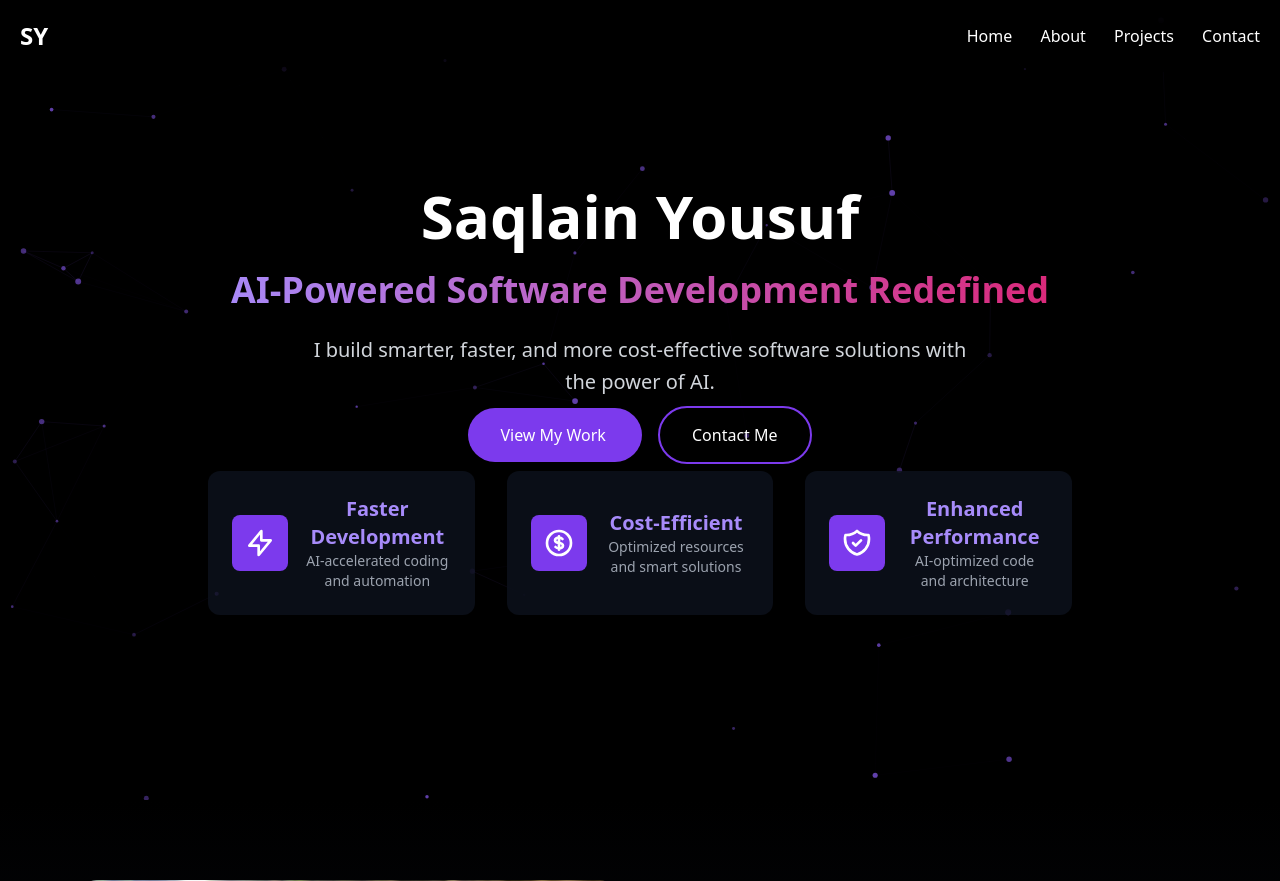
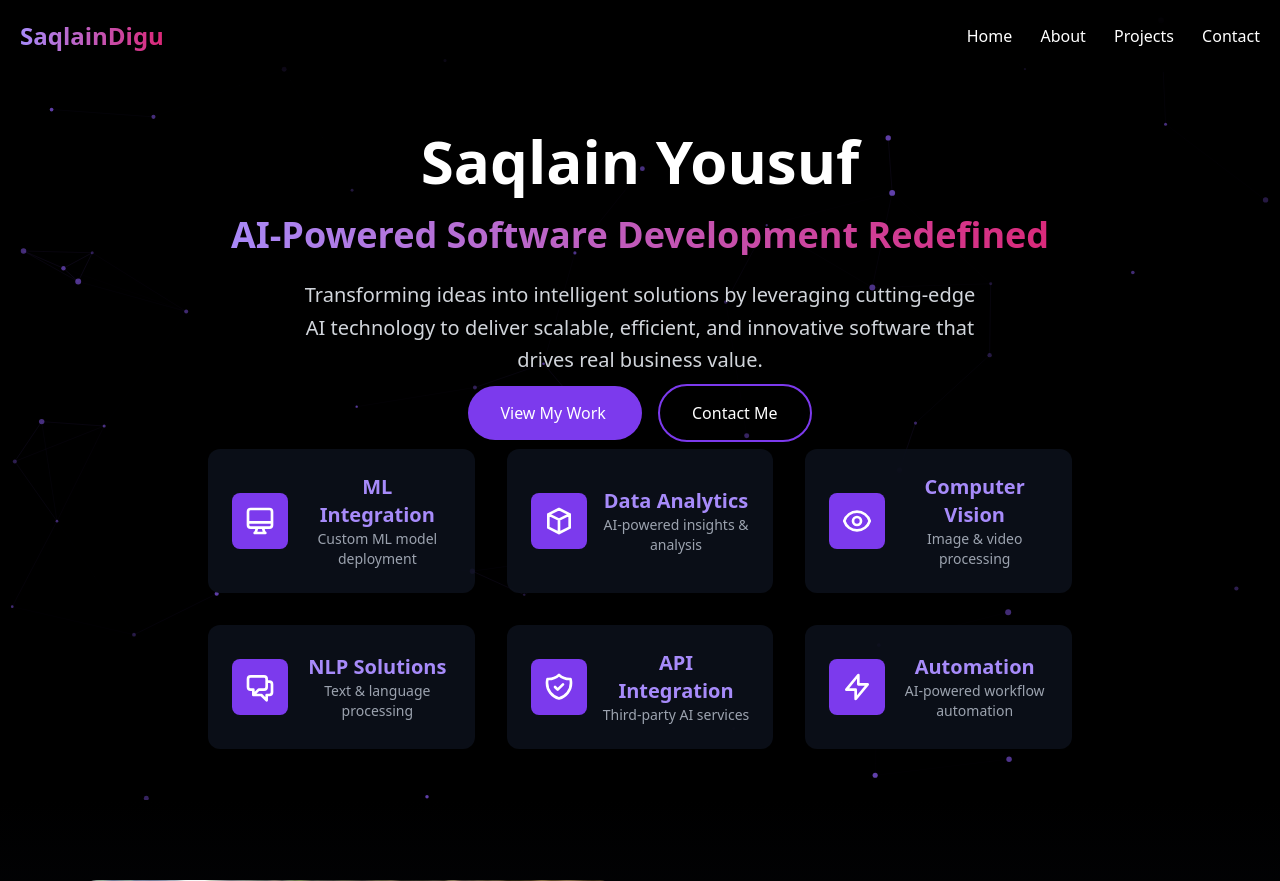
Before and after one commit to Saqlaindigu/Developer-Portfolio, a Django app: page / in a window 1280 px wide. Shown: the top 881 px of the page. Run offline with Django 5.2, Linux system fonts and the light colour scheme; some libraries are stand-ins or nearby versions.

Commit message:
cards are fixed

```diff
--- a/Portfolio/templates/portfolio_main/home.html
+++ b/Portfolio/templates/portfolio_main/home.html
@@ -14,9 +14,9 @@
     <canvas id="particles-bg" class="fixed top-0 left-0 w-full h-full z-0"></canvas>
 
     <div class="relative z-10">
-        <nav class="fixed w-full p-5 bg-black bg-opacity-50 backdrop-filter backdrop-blur-lg">
+        <nav class="fixed w-full p-5 bg-black bg-opacity-50 backdrop-filter backdrop-blur-lg z-50">
             <div class="container mx-auto flex justify-between items-center">
-                <div class="text-2xl font-bold">SY</div>
+                <div class="text-2xl font-bold bg-gradient-to-r from-purple-400 to-pink-600 text-transparent bg-clip-text">SaqlainDigu</div>
                 <div class="space-x-6">
                     <a href="#home" class="hover:text-purple-500 transition-colors">Home</a>
                     <a href="#about" class="hover:text-purple-500 transition-colors">About</a>
@@ -27,7 +27,7 @@
         </nav>
 
         <main class="min-h-screen">
-            <section id="home" class="h-screen flex items-center justify-center">
+            <section id="home" class="h-screen flex items-center justify-center pt-20">
                 <div class="text-center space-y-6 max-w-4xl px-4">
                     <h1 class="text-6xl font-bold mb-4 animate-fade-in">
                         Saqlain Yousuf
@@ -38,7 +38,7 @@
                     </h2>
 
                     <p class="text-xl text-gray-300 mb-8 leading-relaxed animate-slide-up delay-200 max-w-2xl mx-auto">
-                        I build smarter, faster, and more cost-effective software solutions with the power of AI.
+                        Transforming ideas into intelligent solutions by leveraging cutting-edge AI technology to deliver scalable, efficient, and innovative software that drives real business value.
                     </p>
 
                     <div class="space-x-4 animate-fade-in delay-300">
@@ -52,9 +52,72 @@
                         </a>
                     </div>
 
-                    <!-- Three Cards Section -->
-                    <div class="grid grid-cols-1 md:grid-cols-3 gap-8 mt-16 animate-fade-in delay-500">
-                        <!-- Faster Development Card -->
+                    <!-- Updated Cards Section with more gap and additional cards -->
+                    <div class="grid grid-cols-1 md:grid-cols-3 gap-8 mt-32 animate-fade-in delay-500">
+                        <!-- Existing cards remain same -->
+
+                        <!-- New cards added below -->
+                        <div class="flex items-center space-x-4 bg-gray-900 bg-opacity-60 backdrop-filter backdrop-blur-lg p-6 rounded-xl hover:bg-gray-800 transition-all duration-300">
+                            <div class="p-3 bg-purple-600 rounded-lg">
+                                <svg xmlns="http://www.w3.org/2000/svg" class="h-8 w-8" fill="none" viewBox="0 0 24 24" stroke="currentColor">
+                                    <path stroke-linecap="round" stroke-linejoin="round" stroke-width="2" d="M9.75 17L9 20l-1 1h8l-1-1-.75-3M3 13h18M5 17h14a2 2 0 002-2V5a2 2 0 00-2-2H5a2 2 0 00-2 2v10a2 2 0 002 2z" />
+                                </svg>
+                            </div>
+                            <div>
+                                <h3 class="text-xl font-bold text-purple-400">ML Integration</h3>
+                                <p class="text-gray-400 text-sm">Custom ML model deployment</p>
+                            </div>
+                        </div>
+
+                        <div class="flex items-center space-x-4 bg-gray-900 bg-opacity-60 backdrop-filter backdrop-blur-lg p-6 rounded-xl hover:bg-gray-800 transition-all duration-300">
+                            <div class="p-3 bg-purple-600 rounded-lg">
+                                <svg xmlns="http://www.w3.org/2000/svg" class="h-8 w-8" fill="none" viewBox="0 0 24 24" stroke="currentColor">
+                                    <path stroke-linecap="round" stroke-linejoin="round" stroke-width="2" d="M20 7l-8-4-8 4m16 0l-8 4m8-4v10l-8 4m0-10L4 7m8 4v10M4 7v10l8 4" />
+                                </svg>
+                            </div>
+                            <div>
+                                <h3 class="text-xl font-bold text-purple-400">Data Analytics</h3>
+                                <p class="text-gray-400 text-sm">AI-powered insights & analysis</p>
+                            </div>
+                        </div>
+
+                        <div class="flex items-center space-x-4 bg-gray-900 bg-opacity-60 backdrop-filter backdrop-blur-lg p-6 rounded-xl hover:bg-gray-800 transition-all duration-300">
+                            <div class="p-3 bg-purple-600 rounded-lg">
+                                <svg xmlns="http://www.w3.org/2000/svg" class="h-8 w-8" fill="none" viewBox="0 0 24 24" stroke="currentColor">
+                                    <path stroke-linecap="round" stroke-linejoin="round" stroke-width="2" d="M15 12a3 3 0 11-6 0 3 3 0 016 0z" />
+                                    <path stroke-linecap="round" stroke-linejoin="round" stroke-width="2" d="M2.458 12C3.732 7.943 7.523 5 12 5c4.478 0 8.268 2.943 9.542 7-1.274 4.057-5.064 7-9.542 7-4.477 0-8.268-2.943-9.542-7z" />
+                                </svg>
+                            </div>
+                            <div>
+                                <h3 class="text-xl font-bold text-purple-400">Computer Vision</h3>
+                                <p class="text-gray-400 text-sm">Image & video processing</p>
+                            </div>
+                        </div>
+
+                        <div class="flex items-center space-x-4 bg-gray-900 bg-opacity-60 backdrop-filter backdrop-blur-lg p-6 rounded-xl hover:bg-gray-800 transition-all duration-300">
+                            <div class="p-3 bg-purple-600 rounded-lg">
+                                <svg xmlns="http://www.w3.org/2000/svg" class="h-8 w-8" fill="none" viewBox="0 0 24 24" stroke="currentColor">
+                                    <path stroke-linecap="round" stroke-linejoin="round" stroke-width="2" d="M17 8h2a2 2 0 012 2v6a2 2 0 01-2 2h-2v4l-4-4H9a1.994 1.994 0 01-1.414-.586m0 0L11 14h4a2 2 0 002-2V6a2 2 0 00-2-2H5a2 2 0 00-2 2v6a2 2 0 002 2h2v4l.586-.586z" />
+                                </svg>
+                            </div>
+                            <div>
+                                <h3 class="text-xl font-bold text-purple-400">NLP Solutions</h3>
+                                <p class="text-gray-400 text-sm">Text & language processing</p>
+                            </div>
+                        </div>
+
+                        <div class="flex items-center space-x-4 bg-gray-900 bg-opacity-60 backdrop-filter backdrop-blur-lg p-6 rounded-xl hover:bg-gray-800 transition-all duration-300">
+                            <div class="p-3 bg-purple-600 rounded-lg">
+                                <svg xmlns="http://www.w3.org/2000/svg" class="h-8 w-8" fill="none" viewBox="0 0 24 24" stroke="currentColor">
+                                    <path stroke-linecap="round" stroke-linejoin="round" stroke-width="2" d="M9 12l2 2 4-4m5.618-4.016A11.955 11.955 0 0112 2.944a11.955 11.955 0 01-8.618 3.04A12.02 12.02 0 003 9c0 5.591 3.824 10.29 9 11.622 5.176-1.332 9-6.03 9-11.622 0-1.042-.133-2.052-.382-3.016z" />
+                                </svg>
+                            </div>
+                            <div>
+                                <h3 class="text-xl font-bold text-purple-400">API Integration</h3>
+                                <p class="text-gray-400 text-sm">Third-party AI services</p>
+                            </div>
+                        </div>
+
                         <div class="flex items-center space-x-4 bg-gray-900 bg-opacity-60 backdrop-filter backdrop-blur-lg p-6 rounded-xl hover:bg-gray-800 transition-all duration-300">
                             <div class="p-3 bg-purple-600 rounded-lg">
                                 <svg xmlns="http://www.w3.org/2000/svg" class="h-8 w-8" fill="none" viewBox="0 0 24 24" stroke="currentColor">
@@ -62,34 +125,8 @@
                                 </svg>
                             </div>
                             <div>
-                                <h3 class="text-xl font-bold text-purple-400">Faster Development</h3>
-                                <p class="text-gray-400 text-sm">AI-accelerated coding and automation</p>
-                            </div>
-                        </div>
-
-                        <!-- Cost-Efficient Card -->
-                        <div class="flex items-center space-x-4 bg-gray-900 bg-opacity-60 backdrop-filter backdrop-blur-lg p-6 rounded-xl hover:bg-gray-800 transition-all duration-300">
-                            <div class="p-3 bg-purple-600 rounded-lg">
-                                <svg xmlns="http://www.w3.org/2000/svg" class="h-8 w-8" fill="none" viewBox="0 0 24 24" stroke="currentColor">
-                                    <path stroke-linecap="round" stroke-linejoin="round" stroke-width="2" d="M12 8c-1.657 0-3 .895-3 2s1.343 2 3 2 3 .895 3 2-1.343 2-3 2m0-8c1.11 0 2.08.402 2.599 1M12 8V7m0 1v8m0 0v1m0-1c-1.11 0-2.08-.402-2.599-1M21 12a9 9 0 11-18 0 9 9 0 0118 0z" />
-                                </svg>
-                            </div>
-                            <div>
-                                <h3 class="text-xl font-bold text-purple-400">Cost-Efficient</h3>
-                                <p class="text-gray-400 text-sm">Optimized resources and smart solutions</p>
-                            </div>
-                        </div>
-
-                        <!-- Enhanced Performance Card -->
-                        <div class="flex items-center space-x-4 bg-gray-900 bg-opacity-60 backdrop-filter backdrop-blur-lg p-6 rounded-xl hover:bg-gray-800 transition-all duration-300">
-                            <div class="p-3 bg-purple-600 rounded-lg">
-                                <svg xmlns="http://www.w3.org/2000/svg" class="h-8 w-8" fill="none" viewBox="0 0 24 24" stroke="currentColor">
-                                    <path stroke-linecap="round" stroke-linejoin="round" stroke-width="2" d="M9 12l2 2 4-4m5.618-4.016A11.955 11.955 0 0112 2.944a11.955 11.955 0 01-8.618 3.04A12.02 12.02 0 003 9c0 5.591 3.824 10.29 9 11.622 5.176-1.332 9-6.03 9-11.622 0-1.042-.133-2.052-.382-3.016z" />
-                                </svg>
-                            </div>
-                            <div>
-                                <h3 class="text-xl font-bold text-purple-400">Enhanced Performance</h3>
-                                <p class="text-gray-400 text-sm">AI-optimized code and architecture</p>
+                                <h3 class="text-xl font-bold text-purple-400">Automation</h3>
+                                <p class="text-gray-400 text-sm">AI-powered workflow automation</p>
                             </div>
                         </div>
                     </div>
```
